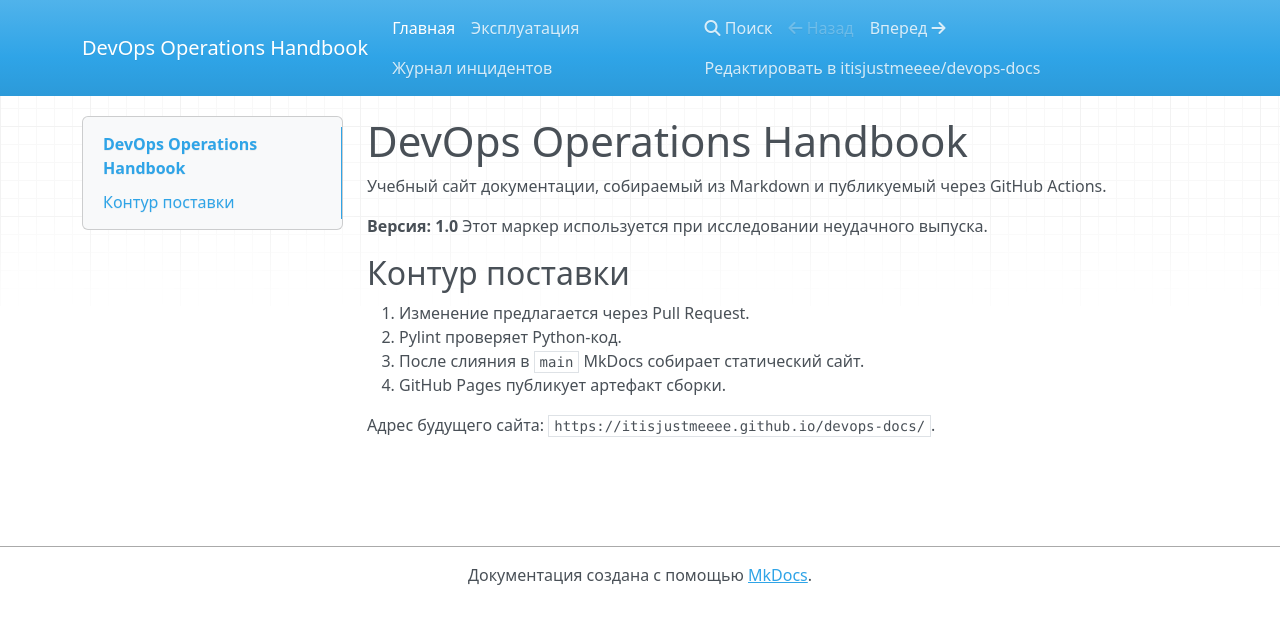
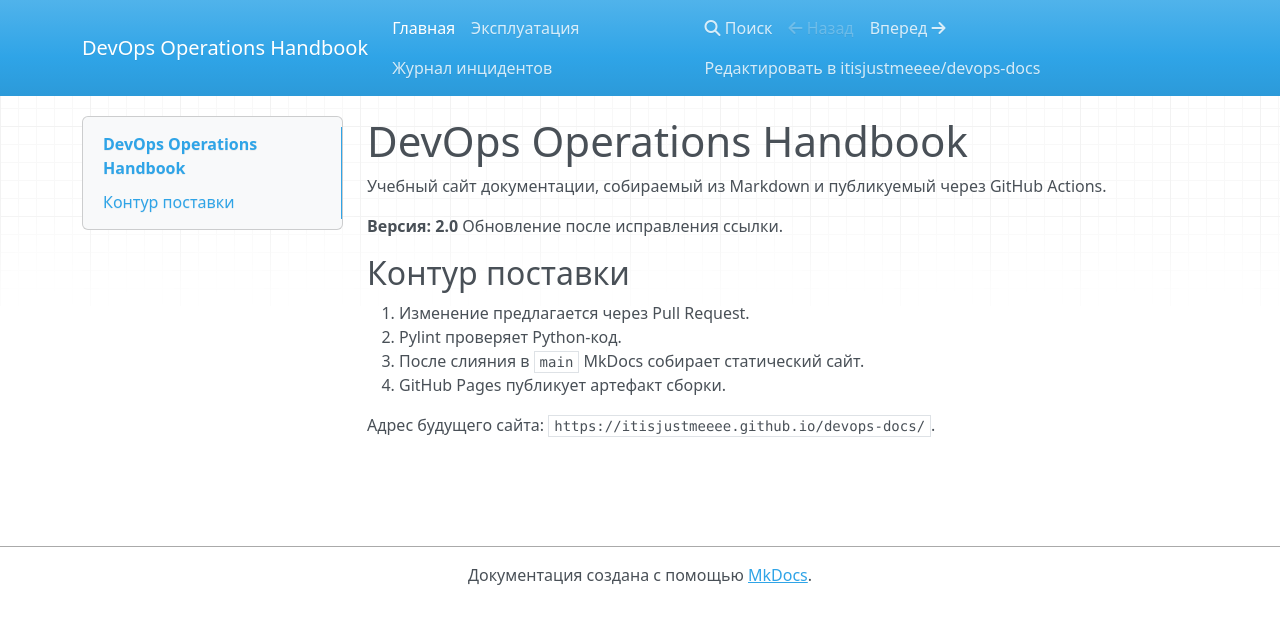
Before and after one commit to itisjustmeeee/devops-docs, an MkDocs documentation site: the page built from docs/index.md, in a window 1280 px wide. Shown: the top 624 px of the page. Built offline with MkDocs 1.6.1, drawn with Linux system fonts in a browser that asks for light colours; nearby versions of some CDN libraries.

```diff
--- a/docs/index.md
+++ b/docs/index.md
@@ -2,7 +2,7 @@
 
 Учебный сайт документации, собираемый из Markdown и публикуемый через GitHub Actions.
 
-**Версия: 1.0** Этот маркер используется при исследовании неудачного выпуска.
+**Версия: 2.0** Обновление после исправления ссылки.
 
 ## Контур поставки
 
```
Also changed, not shown: docs/runbook.md (+4 -0 lines).
